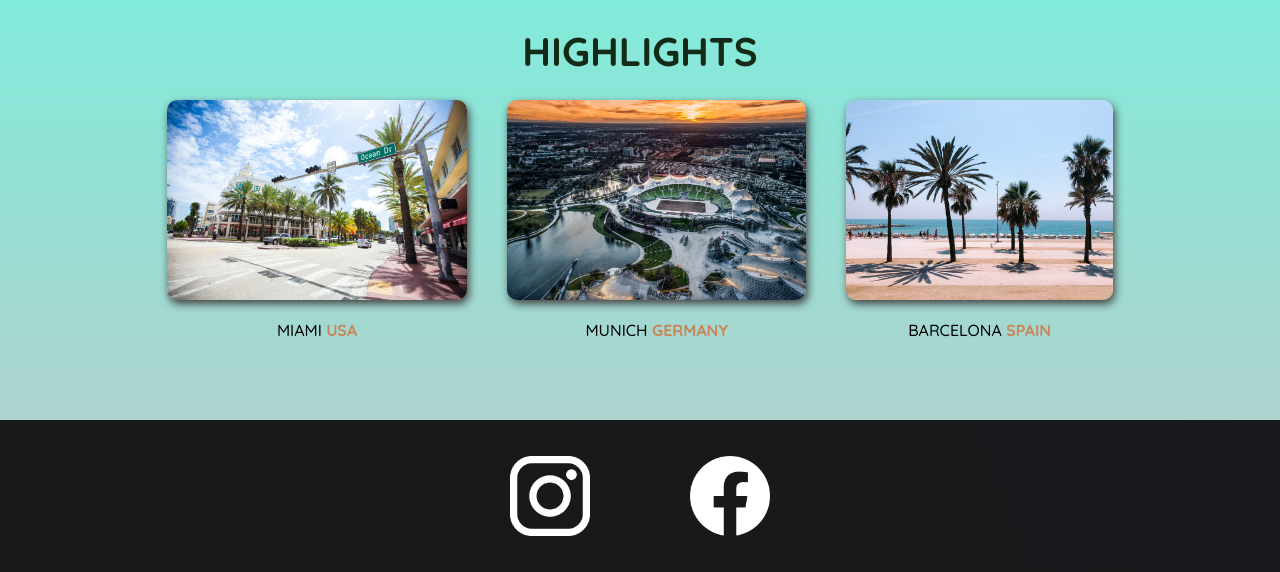
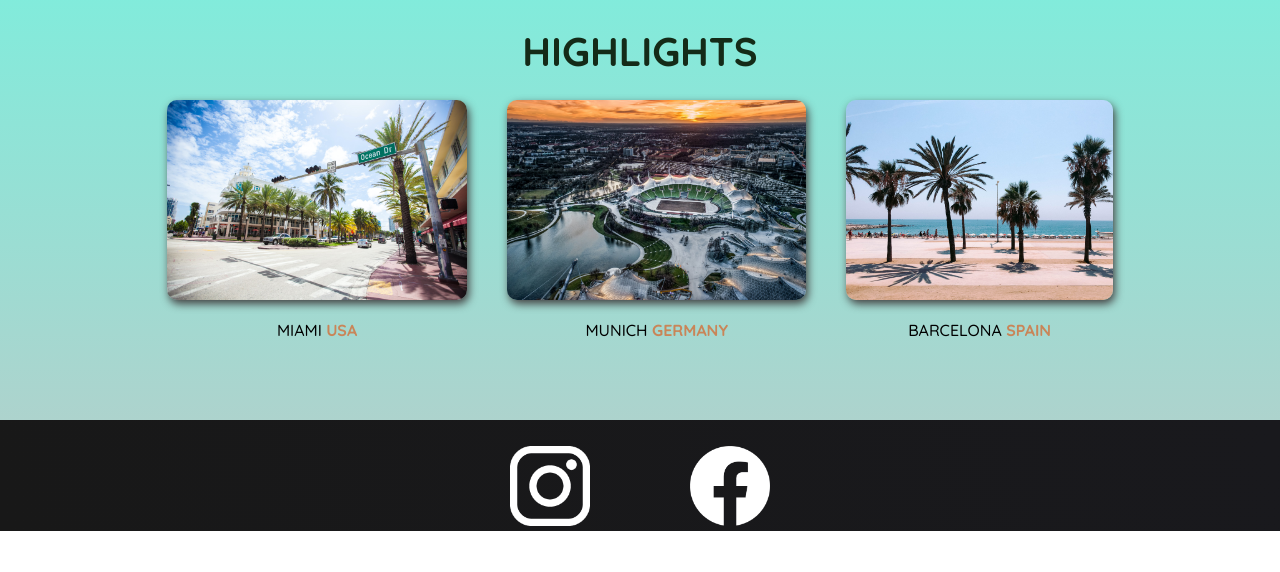
Before and after one commit to AhgamaSundar/Travel_page_web, a plain HTML site: page index.html in a window 1280 px wide. Shown: the part 822-1394 px from the top of the page. After the commit the page ends 1353 px from the top, so only its background shows below. Drawn offline with Linux system fonts and the light colour scheme.

Commit message:
refinement

```diff
--- a/styles/shared.css
+++ b/styles/shared.css
@@ -52,7 +52,8 @@ header ul a:hover {
 footer {
   background:linear-gradient(70deg,rgb(24,24,24),rgb(25,25,29));
     margin-bottom: 0;
-    padding:36px;
+    padding:26px;
+    padding-bottom: 5px;
 }
 footer li {
   height: 80px;
```
